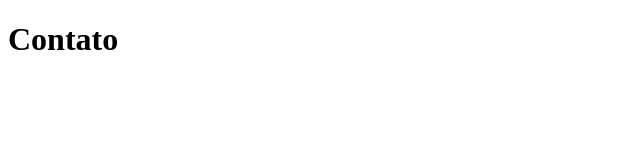
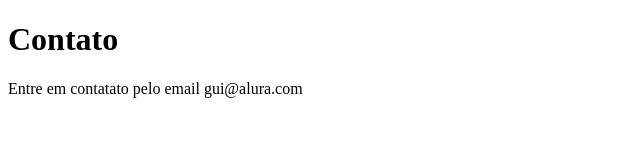
Before and after one commit to Patrickroam/sistema-de-cadastro, a plain HTML site: page contato.html in a window 1280 px wide. Shown: the whole page, without its empty margins (0-640 px from the left). Drawn offline with Linux system fonts and the light colour scheme.

Commit message:
adicionando o email de contato

```diff
--- a/contato.html
+++ b/contato.html
@@ -10,6 +10,7 @@
 
 <body>
     <h1>Contato</h1>
+    <p>Entre em contatato pelo email gui@alura.com</p>
 </body>
 
 </html>
```
